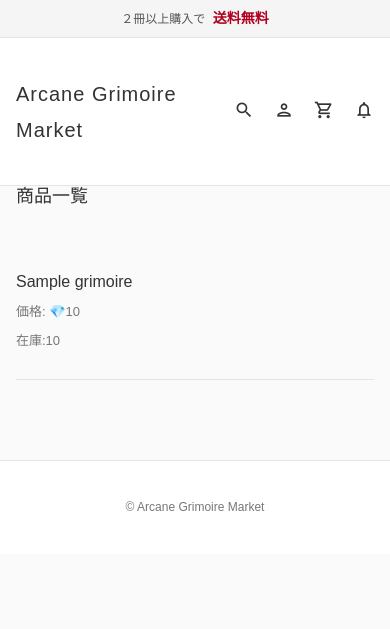
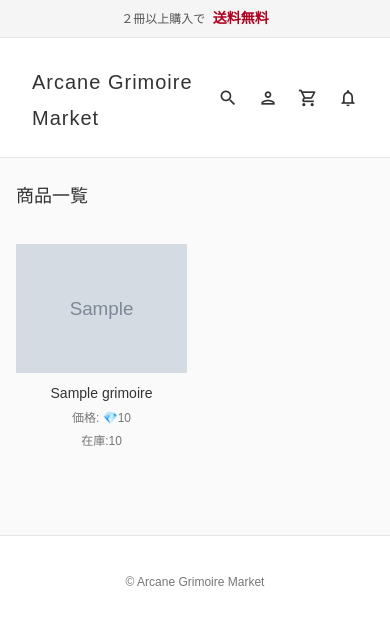
Before and after one commit to bota-rabbit/django-grimoire-market, a Django app: page / in a window 390 px wide. Shown: the top 629 px of the page. Run offline with Django 5.2, Linux system fonts and the light colour scheme; tables that the repository leaves empty hold one stand-in row (values such as "Sample post"); grey boxes marked "Sample" are stand-in pictures.

Commit message:
Hide notice bar on scroll and adjust header layout

```diff
--- a/grimoire_market/settings.py
+++ b/grimoire_market/settings.py
@@ -114,3 +114,7 @@ STATIC_URL = 'static/'
 
 LOGIN_REDIRECT_URL = '/'
 LOGIN_URL = '/accounts/login/'
+
+
+MEDIA_URL = '/media/'
+MEDIA_ROOT = BASE_DIR / 'media'
--- a/grimoires/models.py
+++ b/grimoires/models.py
@@ -1,16 +1,19 @@
 from django.db import models
 from django.conf import settings
+
 
 class Grimoire(models.Model):
     title = models.CharField('書名', max_length=200)
     description = models.TextField('解説')
     price = models.PositiveIntegerField('価格')
     stock = models.PositiveIntegerField('在庫数')
+    image = models.ImageField(upload_to='grimoires/', blank=True, null=True)
     is_active = models.BooleanField('公開中', default=True)
     created_at = models.DateTimeField(auto_now_add=True)
 
     def __str__(self):
         return self.title
+
 
 class Order(models.Model):
     STATUS_CHOICES = [
@@ -37,6 +40,7 @@ class Order(models.Model):
     def __str__(self):
         return f'Order #{self.id}'
 
+
 class OrderItem(models.Model):
     order = models.ForeignKey(
         Order,
--- a/grimoires/static/grimoires/css/style.css
+++ b/grimoires/static/grimoires/css/style.css
@@ -22,7 +22,13 @@ body {
 .site-header-inner {
     max-width: 960px;
     margin: 0 auto;
-    padding: 24px 16px;
+    padding: 12px 32px 8px; /* ← 上だけ多め */
+    transition: padding-top 0.4s ease;
+}
+
+/* 告知が消えたらヘッダーを詰める */
+.site-header.is-notice-hidden .site-header-inner {
+    padding-top: 8px;
 }
 
 .site-logo {
@@ -31,10 +37,23 @@ body {
     letter-spacing: 0.05em;
 }
 
+.site-logo-link {
+    text-decoration: none;
+    color: inherit;
+}
+
+.site-logo-link:hover {
+    opacity: 0.85;
+}
+
 /* ===== 告知バー ===== */
 .notice-bar {
     background-color: #f5f5f5;
     border-bottom: 1px solid #e5e5e5;
+    transition:
+        opacity 0.4s ease,
+        transform 0.4s ease,
+        height 0.4s ease;
 }
 
 .notice-text {
@@ -53,6 +72,28 @@ body {
     font-weight: bold;
     color: #b00020;
     margin-left: 4px;
+}
+
+/* 自然に上へ流れて、ふわっと消える */
+
+/* ヘッダー全体をアニメーション対象に */
+.site-header {
+    transition: padding-top 0.4s ease;
+}
+
+.notice-bar {
+    transition:
+        opacity 0.4s ease,
+        transform 0.4s ease;
+}
+
+/* スクロール後に消える状態 */
+.notice-bar.is-hidden {
+    opacity: 0;
+    transform: translateY(-100%);
+    height: 0;
+    overflow: hidden;
+    pointer-events: none;
 }
 
 /* ===== ヘッダー内部レイアウト ===== */
@@ -91,40 +132,11 @@ body {
     padding: 0 16px;
 }
 
-
-/* ===== フッター ===== */
-.site-footer {
-    margin-top: 80px;
-    border-top: 1px solid #e5e5e5;
-    background: #fff;
-}
-
-.site-footer-inner {
-    max-width: 960px;
-    margin: 0 auto;
-    padding: 24px 16px;
-    text-align: center;
-    font-size: 12px;
-    color: #777;
-}
-
-
 /* ===== 商品一覧 ===== */
 .page-title {
     font-size: 18px;
     font-weight: normal;
     margin-bottom: 32px;
-}
-
-.grimoire-list {
-    list-style: none;
-    padding: 0;
-    margin: 0;
-}
-
-.grimoire-item {
-    padding: 24px 0;
-    border-bottom: 1px solid #e5e5e5;
 }
 
 .grimoire-title {
@@ -152,6 +164,90 @@ body {
     color: #b00020;
 }
 
+.grimoire-list {
+    display: grid;
+    grid-template-columns: repeat(auto-fill, minmax(180px, 1fr));
+    gap: 32px;
+
+    list-style: none;
+    padding: 0;
+    margin: 0;
+}
+
+.grimoire-item {
+    padding: 0;
+    border-bottom: none;
+    text-align: center;
+}
+
+.grimoire-thumb {
+    width: 100%;
+    max-width: 180px;
+    height: auto;
+    margin: 0 auto 8px;
+    display: block;
+}
+
+.grimoire-info {
+    margin-top: 4px;
+}
+
+.grimoire-info > * {
+    display: block;
+    margin-bottom: 2px;
+}
+
+/* カード全体リンク */
+.grimoire-card-link {
+    display: block;
+    text-decoration: none;
+    color: inherit;
+}
+
+/* ===== 商品ホバー演出 ===== */
+
+/* カード全体 */
+.grimoire-item {
+    transition: transform 0.25s ease, box-shadow 0.25s ease;
+}
+
+/* ホバー時 */
+.grimoire-item:hover {
+    transform: translateY(-2px);
+    box-shadow: 0 8px 20px rgba(0, 0, 0, 0.08);
+}
+
+/* 画像を少し拡大 */
+.grimoire-item:hover .grimoire-thumb {
+    transform: scale(1.05);
+}
+
+/* 画像側にもトランジション */
+.grimoire-thumb {
+    transition: transform 0.25s ease;
+}
+
+/* ===== 売り切れ表現 ===== */
+
+.grimoire-item.is-sold-out {
+    opacity: 0.5;
+}
+
+/* 売り切れはホバーさせない */
+.grimoire-item.is-sold-out:hover {
+    transform: none;
+    box-shadow: none;
+}
+
+/* カーソルも通常に */
+.grimoire-item.is-sold-out {
+    cursor: default;
+}
+
+.grimoire-item.is-sold-out .grimoire-thumb {
+    filter: grayscale(100%);
+}
+
 /* ===== ページネーション ===== */
 .pagination {
     margin-top: 40px;
@@ -168,3 +264,50 @@ body {
 .pagination a:hover {
     text-decoration: underline;
 }
+
+
+/* ===== フッター ===== */
+.site-footer {
+    margin-top: 80px;
+    border-top: 1px solid #e5e5e5;
+    background: #fff;
+}
+
+.site-footer-inner {
+    max-width: 960px;
+    margin: 0 auto;
+    padding: 24px 16px;
+    text-align: center;
+    font-size: 12px;
+    color: #777;
+}
+
+
+/* 商品詳細の画像 */
+.grimoire-image {
+    max-width: 100%;
+    margin: 24px 0;
+}
+
+
+/* ===== スマホ表示（2列） ===== */
+@media (max-width: 600px) {
+    .grimoire-list {
+        grid-template-columns: repeat(2, 1fr);
+        gap: 16px;
+    }
+
+    .grimoire-thumb {
+        max-width: 100%;
+    }
+
+    .grimoire-title {
+        font-size: 14px;
+    }
+
+    .grimoire-price,
+    .in-stock,
+    .sold-out {
+        font-size: 12px;
+    }
+}
--- a/grimoires/templates/grimoires/base.html
+++ b/grimoires/templates/grimoires/base.html
@@ -7,7 +7,7 @@
         <meta name="viewport"
               content="width=device-width, initial-scale=1, shrink-to-fit=no">
 
-        <title class="site-title">📕 Arcane Grimoire Market（仮）</title>
+        <title class="site-title">📔 Arcane Grimoire Market 📔</title>
 
         <link rel="stylesheet"
             href="{% static 'grimoires/css/style.css' %}">
@@ -32,7 +32,10 @@
             <div class="site-header-inner">
 
                 <h1 class="site-logo">
-                    Arcane Grimoire Market
+                    <a href="{% url 'grimoires:grimoire_list' %}"
+                    class="site-logo-link">
+                        Arcane Grimoire Market
+                    </a>
                 </h1>
 
                 <nav class="header-icons">
@@ -67,6 +70,25 @@
             </div>
         </footer>
 
+        <script>
+        document.addEventListener('DOMContentLoaded', function () {
+            const noticeBar = document.querySelector('.notice-bar');
+            const siteHeader = document.querySelector('.site-header');
+
+            if (!noticeBar || !siteHeader) return;
+
+            window.addEventListener('scroll', function () {
+                if (window.scrollY > 80) {
+                    noticeBar.classList.add('is-hidden');
+                    siteHeader.classList.add('is-notice-hidden');
+                } else {
+                    noticeBar.classList.remove('is-hidden');
+                    siteHeader.classList.remove('is-notice-hidden');
+                }
+            });
+        });
+        </script>
+
     </body>
 
 </html>
--- a/grimoires/templates/grimoires/grimoire_list.html
+++ b/grimoires/templates/grimoires/grimoire_list.html
@@ -8,23 +8,43 @@
     {% if object_list %}
         <ul class="grimoire-list">
             {% for grimoire in object_list %}
-                <li class="grimoire-item">
+                <li class="grimoire-item {% if grimoire.stock <= 0 %}is-sold-out{% endif %}">
 
+                    {% if grimoire.stock > 0 %}
+                        <a href="{% url 'grimoires:grimoire_detail' grimoire.pk %}"
+                        class="grimoire-card-link">
+                    {% endif %}
+
+                        {% load static %}
+
+                        {% if grimoire.image %}
+                            <img src="{{ grimoire.image.url }}"
+                                alt="{{ grimoire.title }}"
+                                class="grimoire-thumb">
+                        {% else %}
+                            <img src="{% static 'grimoires/images/no-image.png' %}"
+                                alt="no image"
+                                class="grimoire-thumb">
+                        {% endif %}
+
+                        <div class="grimoire-info">
                             <strong class="grimoire-title">
-                        <a href="{% url 'grimoires:grimoire_detail' grimoire.pk %}"
-                           class="grimoire-link">
                                 {{ grimoire.title }}
-                        </a>
-                    </strong><br>
+                            </strong>
 
                             <span class="grimoire-price">
                                 価格: 💎{{ grimoire.price }}
-                    </span><br>
+                            </span>
 
                             {% if grimoire.stock > 0 %}
-                        <span class="in-stock">在庫:{{ grimoire.stock }}</span><br>
+                                <span class="in-stock">在庫:{{ grimoire.stock }}</span>
                             {% else %}
-                        <span class="sold-out">売り切れ</span><br>
+                                <span class="sold-out">売り切れ</span>
+                            {% endif %}
+                        </div>
+
+                    {% if grimoire.stock > 0 %}
+                        </a>
                     {% endif %}
 
                 </li>
--- a/grimoires/urls.py
+++ b/grimoires/urls.py
@@ -1,5 +1,7 @@
 from django.urls import path
 from . import views
+from django.conf import settings    # 開発中用画像関連
+from django.conf.urls.static import static    # 開発中用画像関連
 
 app_name = 'grimoires'
 
@@ -9,3 +11,10 @@ urlpatterns = [
     path('<int:grimoire_id>/order/', views.create_order, name='create_order'),
     path('complete/', views.order_complete, name='order_complete'),
 ]
+
+# 開発中用画像関連
+if settings.DEBUG:
+    urlpatterns += static(
+        settings.MEDIA_URL,
+        document_root=settings.MEDIA_ROOT
+    )
--- a/grimoires/views.py
+++ b/grimoires/views.py
@@ -3,13 +3,15 @@ from django.shortcuts import get_object_or_404, redirect, render
 from django.contrib.auth.decorators import login_required
 from .models import Grimoire, Order, OrderItem
 
+
 class GrimoireListView(generic.ListView):
     model = Grimoire
-    paginate_by = 10    # 1ページに表示する件数
+    paginate_by = 12    # 1ページに表示する件数
     ordering = ['-created_at']    # 表示順序の指定
 
 class GrimoireDetailView(generic.DetailView):
     model = Grimoire
+
 
 @login_required
 def create_order(request, grimoire_id):
```
Also changed, not shown: grimoires/admin.py (+13 -1 lines), grimoires/templates/grimoires/grimoire_detail.html (+12 -0 lines), grimoires/migrations/0003_grimoire_image.py (added), grimoires/static/grimoires/images/no-image.png (added), 1 other file. Lines whose indentation alone changed are shown as unchanged.
